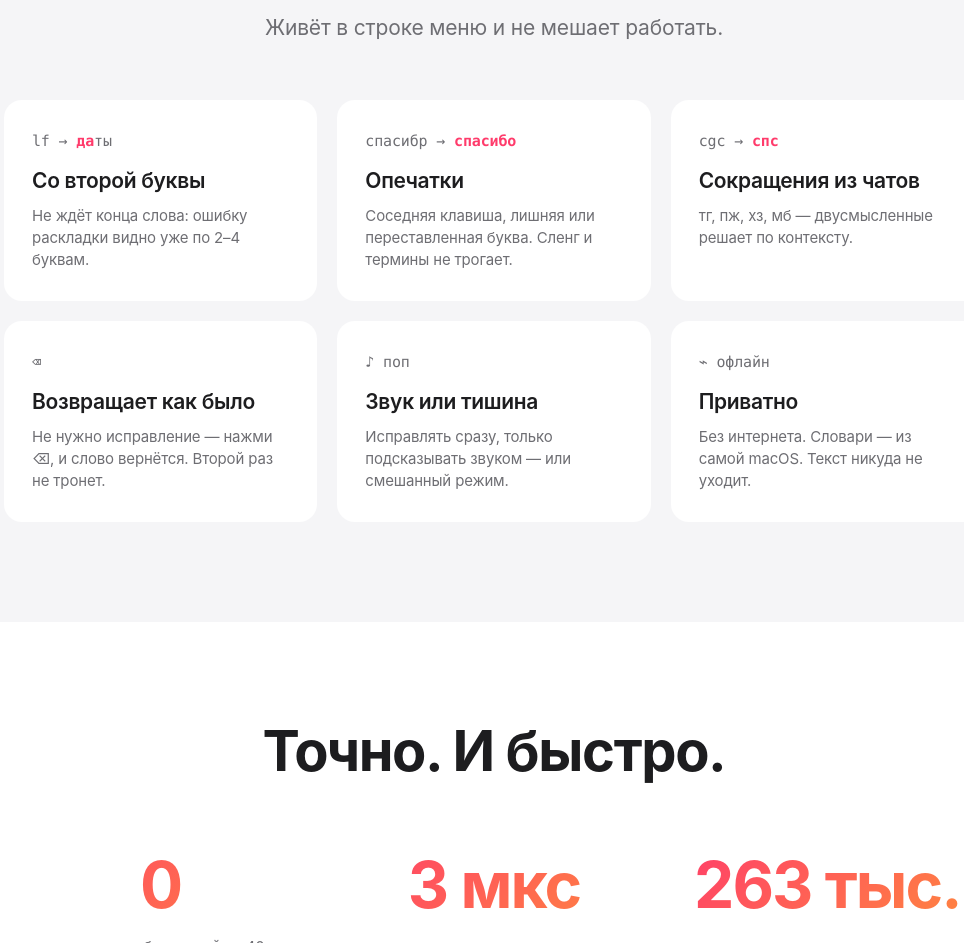
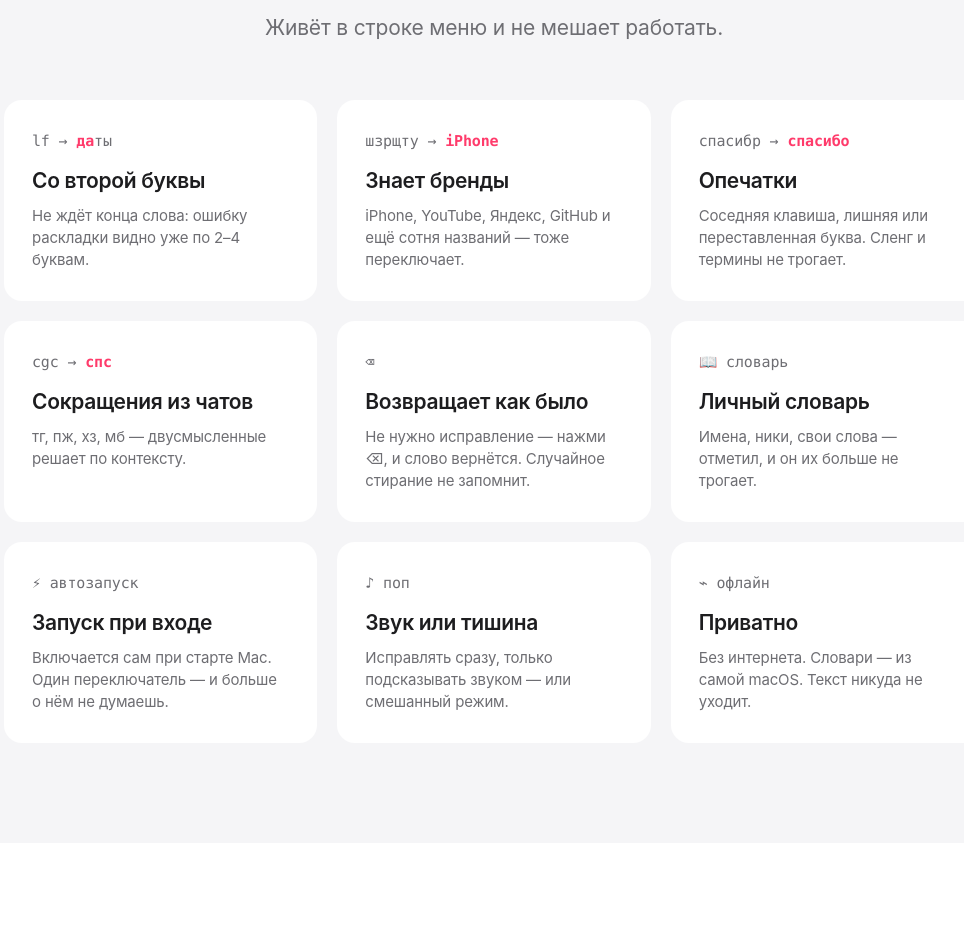
Before and after one commit to Dany-tut/keyswitchly, a plain HTML site: page index.html in a window 1280 px wide. Shown: the part 1274-2217 px from the top of the page, without its empty margins (146-1110 px from the left). Drawn offline with Linux system fonts and the light colour scheme.

Commit message:
Сайт: карточки функций под 0.5 (бренды, словарь, автозапуск)
Co-Authored-By: Claude Opus 4.8 <noreply@anthropic.com>

```diff
--- a/index.html
+++ b/index.html
@@ -149,6 +149,11 @@
         <p>Не ждёт конца слова: ошибку раскладки видно уже по 2–4 буквам.</p>
       </div>
       <div class="card">
+        <div class="k">шзрщту → <b>iPhone</b></div>
+        <h3>Знает бренды</h3>
+        <p>iPhone, YouTube, Яндекс, GitHub и ещё сотня названий — тоже переключает.</p>
+      </div>
+      <div class="card">
         <div class="k">спасибр → <b>спасибо</b></div>
         <h3>Опечатки</h3>
         <p>Соседняя клавиша, лишняя или переставленная буква. Сленг и термины не трогает.</p>
@@ -161,7 +166,17 @@
       <div class="card">
         <div class="k">⌫</div>
         <h3>Возвращает как было</h3>
-        <p>Не нужно исправление — нажми ⌫, и слово вернётся. Второй раз не тронет.</p>
+        <p>Не нужно исправление — нажми ⌫, и слово вернётся. Случайное стирание не запомнит.</p>
+      </div>
+      <div class="card">
+        <div class="k">📖 словарь</div>
+        <h3>Личный словарь</h3>
+        <p>Имена, ники, свои слова — отметил, и он их больше не трогает.</p>
+      </div>
+      <div class="card">
+        <div class="k">⚡ автозапуск</div>
+        <h3>Запуск при входе</h3>
+        <p>Включается сам при старте Mac. Один переключатель — и больше о нём не думаешь.</p>
       </div>
       <div class="card">
         <div class="k">♪ поп</div>
```
